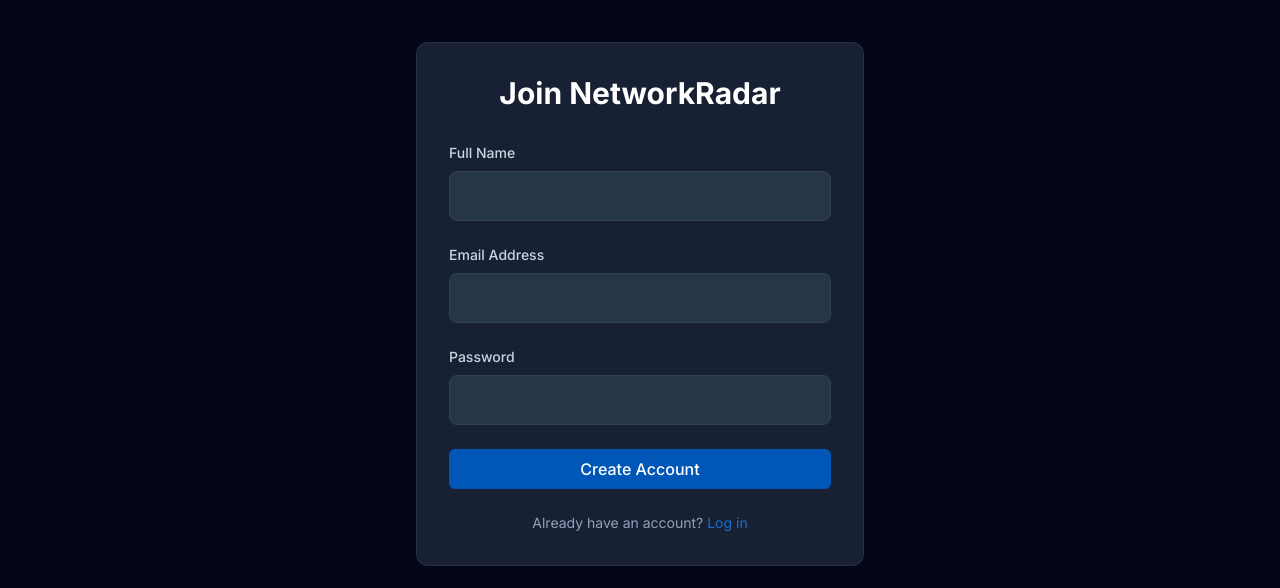
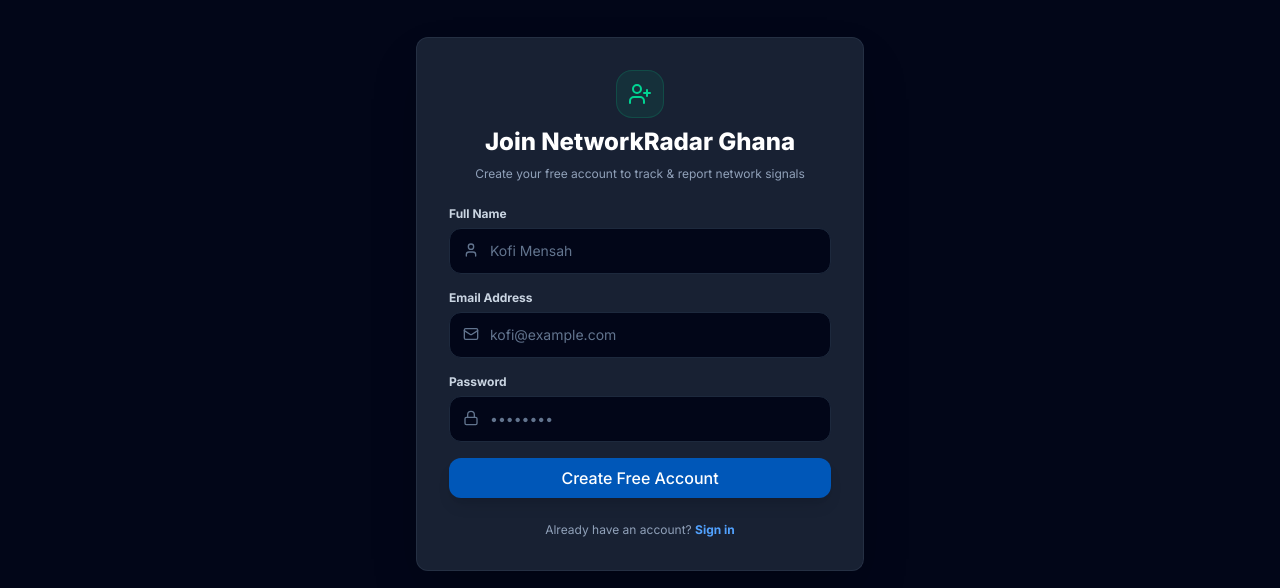
Before and after one commit to OtessLaw/networkradar, a React app in the folder frontend/: page /register in a window 1280 px wide. Shown: the part 130-718 px from the top of the page. Built offline with nearby package versions, Linux system fonts and the light colour scheme; no server answers; the HTML template or start-up script is replaced by a standard one.

Commit message:
Fix: Dynamically link production Render backend URL in api.js, increase rate limits, and streamline login & registration pipelines

```diff
--- a/frontend/src/pages/Register.jsx
+++ b/frontend/src/pages/Register.jsx
@@ -4,6 +4,7 @@
 import { authService } from '../services/auth.service';
 import { useAuthStore } from '../store/authStore';
 import { useNavigate, Link } from 'react-router-dom';
+import { User, Mail, Lock, AlertCircle, UserPlus } from 'lucide-react';
 
 export function Register() {
   const [name, setName] = useState('');
@@ -21,62 +22,93 @@
 
     try {
       const res = await authService.register({ name, email, password });
-      setAuth(res.data.user, res.data.accessToken, res.data.refreshToken);
-      navigate('/profile');
+      const userData = res.data.user;
+      setAuth(userData, res.data.accessToken, res.data.refreshToken);
+
+      if (userData.role === 'admin') {
+        navigate('/admin');
+      } else {
+        navigate('/map');
+      }
     } catch (err) {
-      setError(err.response?.data?.message || 'Registration failed.');
+      setError(err.response?.data?.error || err.response?.data?.message || 'Registration failed. Please try again.');
     } finally {
       setLoading(false);
     }
   };
 
   return (
-    <div className="min-h-[calc(100vh-64px)] flex items-center justify-center py-12 px-4 sm:px-6 lg:px-8">
-      <Card className="max-w-md w-full p-8">
-        <h2 className="text-3xl font-bold text-center text-white mb-8">Join NetworkRadar</h2>
+    <div className="min-h-[calc(100vh-64px)] flex items-center justify-center py-12 px-4 sm:px-6 lg:px-8 bg-slate-950">
+      <Card className="max-w-md w-full p-8 border border-slate-800 bg-slate-900/90 shadow-2xl rounded-3xl space-y-6">
+        <div className="text-center space-y-2">
+          <div className="w-12 h-12 rounded-2xl bg-emerald-500/10 border border-emerald-500/20 text-emerald-400 flex items-center justify-center mx-auto">
+            <UserPlus className="w-6 h-6" />
+          </div>
+          <h2 className="text-2xl font-black text-white">Join NetworkRadar Ghana</h2>
+          <p className="text-xs text-slate-400">Create your free account to track & report network signals</p>
+        </div>
 
-        {error && <div className="bg-red-500/20 text-red-400 p-3 rounded-lg text-sm mb-6 border border-red-500/50">{error}</div>}
+        {error && (
+          <div className="bg-red-500/15 text-red-400 p-3.5 rounded-2xl text-xs border border-red-500/30 flex items-center space-x-2">
+            <AlertCircle className="w-4 h-4 shrink-0" />
+            <span>{error}</span>
+          </div>
+        )}
 
-        <form onSubmit={handleSubmit} className="space-y-6">
+        <form onSubmit={handleSubmit} className="space-y-4">
           <div>
-            <label className="block text-sm font-medium text-slate-300 mb-2">Full Name</label>
+            <label className="block text-xs font-bold text-slate-300 mb-1.5">Full Name</label>
+            <div className="relative">
+              <User className="w-4 h-4 text-slate-500 absolute left-3.5 top-3.5" />
               <input
                 type="text"
                 required
+                placeholder="Kofi Mensah"
                 value={name}
                 onChange={(e) => setName(e.target.value)}
-              className="w-full bg-surface-2 border border-border rounded-lg p-3 text-white focus:ring-primary focus:border-primary"
+                className="w-full bg-slate-950 border border-slate-800 rounded-xl py-3 pl-10 pr-3 text-sm text-white placeholder-slate-500 focus:outline-none focus:border-blue-500"
               />
             </div>
+          </div>
+
           <div>
-            <label className="block text-sm font-medium text-slate-300 mb-2">Email Address</label>
+            <label className="block text-xs font-bold text-slate-300 mb-1.5">Email Address</label>
+            <div className="relative">
+              <Mail className="w-4 h-4 text-slate-500 absolute left-3.5 top-3.5" />
               <input
                 type="email"
                 required
+                placeholder="kofi@example.com"
                 value={email}
                 onChange={(e) => setEmail(e.target.value)}
-              className="w-full bg-surface-2 border border-border rounded-lg p-3 text-white focus:ring-primary focus:border-primary"
+                className="w-full bg-slate-950 border border-slate-800 rounded-xl py-3 pl-10 pr-3 text-sm text-white placeholder-slate-500 focus:outline-none focus:border-blue-500"
               />
             </div>
+          </div>
+
           <div>
-            <label className="block text-sm font-medium text-slate-300 mb-2">Password</label>
+            <label className="block text-xs font-bold text-slate-300 mb-1.5">Password</label>
+            <div className="relative">
+              <Lock className="w-4 h-4 text-slate-500 absolute left-3.5 top-3.5" />
               <input
                 type="password"
                 required
+                placeholder="••••••••"
                 value={password}
                 onChange={(e) => setPassword(e.target.value)}
-              className="w-full bg-surface-2 border border-border rounded-lg p-3 text-white focus:ring-primary focus:border-primary"
                 minLength={6}
+                className="w-full bg-slate-950 border border-slate-800 rounded-xl py-3 pl-10 pr-3 text-sm text-white placeholder-slate-500 focus:outline-none focus:border-blue-500"
               />
             </div>
+          </div>
 
-          <Button type="submit" className="w-full" disabled={loading}>
-            {loading ? 'Creating account...' : 'Create Account'}
+          <Button type="submit" className="w-full py-3 bg-blue-600 hover:bg-blue-500 text-white font-bold rounded-xl shadow-lg cursor-pointer" disabled={loading}>
+            {loading ? 'Creating account...' : 'Create Free Account'}
           </Button>
         </form>
 
-        <p className="mt-6 text-center text-sm text-slate-400">
-          Already have an account? <Link to="/login" className="text-primary-light hover:underline">Log in</Link>
+        <p className="text-center text-xs text-slate-400">
+          Already have an account? <Link to="/login" className="text-blue-400 hover:underline font-bold">Sign in</Link>
         </p>
       </Card>
     </div>
--- a/frontend/src/services/api.js
+++ b/frontend/src/services/api.js
@@ -1,7 +1,19 @@
 import axios from 'axios';
 
+// Dynamically target Render backend in production (Vercel) and local server in dev
+const getBaseUrl = () => {
+  if (import.meta.env.VITE_API_URL) {
+    return import.meta.env.VITE_API_URL;
+  }
+  if (typeof window !== 'undefined' && window.location.hostname !== 'localhost' && window.location.hostname !== '127.0.0.1') {
+    return 'https://networkradar-backend.onrender.com/api';
+  }
+  return 'http://localhost:5005/api';
+};
+
 const api = axios.create({
-  baseURL: import.meta.env.VITE_API_URL || 'http://localhost:5005/api'
+  baseURL: getBaseUrl(),
+  timeout: 15000,
 });
 
 // Attach JWT
@@ -15,11 +27,12 @@
 api.interceptors.response.use(
   res => res,
   async err => {
-    if (err.response?.status === 401) {
+    if (err.response?.status === 401 && !err.config._retry) {
+      err.config._retry = true;
       const refreshToken = localStorage.getItem('refreshToken');
       if (refreshToken) {
         try {
-          const { data } = await axios.post('/api/auth/refresh', { refreshToken });
+          const { data } = await axios.post(`${getBaseUrl()}/auth/refresh`, { refreshToken });
           localStorage.setItem('accessToken', data.accessToken);
           err.config.headers.Authorization = `Bearer ${data.accessToken}`;
           return api(err.config);
```
Also changed, not shown: 1 other file (tests, documents, lock files or other folders). Lines whose indentation alone changed are shown as unchanged.
